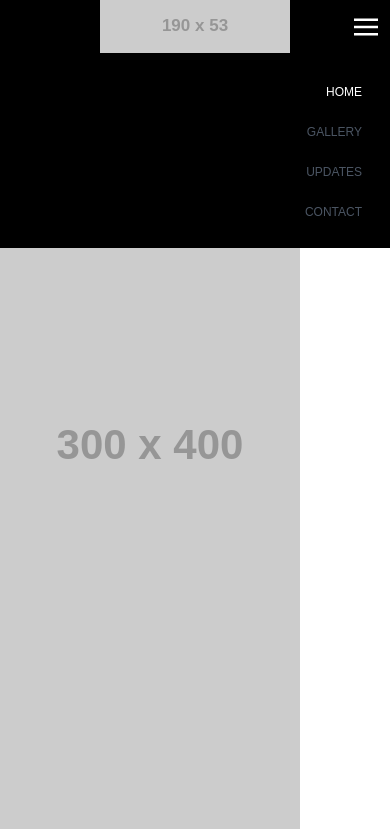
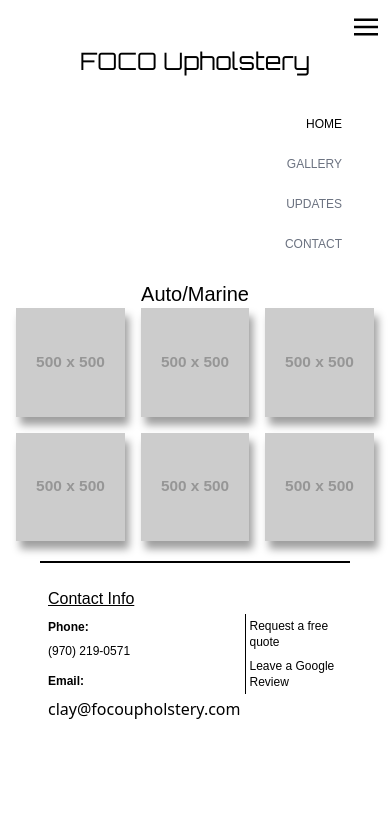
Before and after one commit to pkroberg/nocoupholstery, a website built with Vite: page src/auto-marine.html in a window 390 px wide. Both pictures are taken after a click on the button 366 px from the left and 26 px from the top of the page. Shown: the top 829 px of the page. Built offline with nearby package versions, Linux system fonts and the light colour scheme; placeholder pictures from the web are drawn by us; a web font is replaced by a local one.

Commit message:
Add gallery page links Header tweaks

```diff
--- a/src/auto-marine.html
+++ b/src/auto-marine.html
@@ -2,21 +2,16 @@
 <html lang="en">
   <head>
     <meta charset="UTF-8" />
-    <meta name="viewport" content="width=device-width, initial-scale=1.0" />
     <link rel="stylesheet" href="../tailwind.css" />
     <link rel="stylesheet" href="style.css" />
     <link rel="stylesheet" href="header.css" />
-    <link
-      rel="stylesheet"
-      type="text/css"
-      href="//cdn.jsdelivr.net/npm/slick-carousel@1.8.1/slick/slick.css"
-    />
+    <meta name="viewport" content="width=device-width, initial-scale=1.0" />
     <title>Auto / Marine</title>
   </head>
 
-  <body>
+  <body class="bg-white text-black" onload="getPics()">
     <header
-      class="header bg-black sticky lg:h-53 top-0 lg:px-32 text-xs flex flex-row lg:justify-between justify-end"
+      class="header bg-white sticky lg:h-53 top-0 xl:px-32 px-5 text-xs flex flex-row lg:justify-between justify-end"
     >
       <!-- left side header -->
       <ul id="nav-left" class="hidden lg:flex mt-[20px]">
@@ -29,7 +24,7 @@
           <!-- Dropdown Start -->
           <div
             id="dropdown"
-            class="hidden absolute text-white mt-2 p-2 bg-black"
+            class="hidden absolute text-black mt-2 p-2 bg-white"
           >
             <a href="auto-marine.html" class="hover:underline flex mt-2"
               >Auto/Marine</a
@@ -48,29 +43,25 @@
         </li>
       </ul>
 
-      <!-- logo -->
-      <a
-        class="logo absolute left-1/2 transform -translate-x-1/2"
-        href="index.html"
-      >
-        <img
-          src="https://via.placeholder.com/190x53.38"
-          alt="NOCO Upholstery"
-        />
-      </a>
+      <!-- Logo -->
+      <h1 class="flex lg:pt-0 sm:pt-3 pt-12 lg:items-center whitespace-nowrap">
+        <a
+          class="logo absolute left-1/2 transform -translate-x-1/2 font-Orbitron text-2xl"
+          href="index.html"
+        >
+          FOCO Upholstery
+        </a>
+      </h1>
+      <!-- Logo End -->
 
       <!-- right side header -->
-      <div class="flex space-x-10">
-        <div class="hover:underline mt-1.5 hidden lg:flex">
-          <a href="/"
-            ><button class="bn632-hover bn21 py-3 px-10">CONTACT</button></a
-          >
-          <ul id="contactOptions"></ul>
-        </div>
+      <div class="flex space-x-10 items-center">
+        <a href="contact.html" class="link hidden lg:flex">TESTIMONIALS</a>
+        <a href="contact.html" class="link hidden lg:flex">CONTACT</a>
         <!-- Instagram Link -->
         <ul>
           <li class="item hidden lg:flex">
-            <a href="https://www.instagram.com/focoupholstery/">
+            <a href="https://www.instagram.com/focoupholstery/" target="_blank">
               <i class="fa-brands fa-instagram icon"
                 ><svg
                   xmlns="http://www.w3.org/2000/svg"
@@ -90,10 +81,10 @@
       </div>
 
       <!-- Hamburger Menu -->
-      <div class="lg:hidden h-53">
+      <div class="lg:hidden h-[90px] sm:h-53">
         <button
           id="nav-toggle"
-          class="absolute right-0 top-0 flex items-center px-3 border h-53 text-white border-white hover:text-white hover:border-white"
+          class="absolute right-0 top-0 flex items-center px-3 border h-53 text-black border-white hover:text-black hover:border-white"
         >
           <svg
             class="fill-current h-6 w-6"
@@ -106,54 +97,119 @@
         </button>
       </div>
 
-      <div class="w-full flex-grow hidden pt-16 lg:pt-0" id="nav-content">
+      <div
+        class="w-full flex-grow hidden pt-24 sm:pt-12 lg:pt-0"
+        id="nav-content"
+      >
         <ul class="list-reset lg:flex justify-end flex-1 mb-5">
           <li class="mr-3">
             <a
-              class="pb-2 pt-5 px-4 mb-2 text-white no-underline flex justify-end"
+              class="pb-2 pt-5 px-4 mb-2 text-black no-underline flex justify-end"
               href="index.html"
               >HOME</a
             >
           </li>
           <li class="mr-3 mb-2 flex justify-end">
             <a
-              class="inline-block text-gray-600 no-underline hover:text-gray-200 hover:text-underline py-2 px-4"
+              class="inline-block text-gray-500 no-underline hover:text-gray-200 hover:text-underline py-2 px-4"
               href="gallery.html"
               >GALLERY</a
             >
           </li>
           <li class="mr-3 mb-2 flex justify-end">
             <a
-              class="inline-block text-gray-600 no-underline hover:text-gray-200 hover:text-underline py-2 px-4"
+              class="inline-block text-gray-500 no-underline hover:text-gray-200 hover:text-underline py-2 px-4"
               href="updates.html"
               >UPDATES</a
             >
           </li>
           <li class="mr-3 flex justify-end">
             <a
-              class="inline-block text-gray-600 no-underline hover:text-gray-200 hover:text-underline py-2 px-4"
-              href="#"
+              class="inline-block text-gray-500 no-underline hover:text-gray-200 hover:text-underline py-2 px-4"
+              href="contact.html"
               >CONTACT</a
             >
           </li>
         </ul>
       </div>
     </header>
+    <div
+      class="my-0 sm:mx-24 sm:mt-16 sm:mb-8 mx-4 flex justify-center text-xl"
+    >
+      <div>Auto/Marine</div>
+    </div>
+    <div
+      class="gallery sm:mb-32 my-0 sm:mx-24 mx-4 grid grid-cols-3 gap-x-4 sm:gap-y-24 gap-y-4 justify-items-center"
+    >
+      <img
+        class="shadow-[4.0px_8.0px_8.0px_rgba(0,0,0,0.38)] hover:scale-105 hover:cursor-pointer transition duration-300 ease-in-out"
+        src="https://via.placeholder.com/500x500"
+      />
 
-    <img src="https://via.placeholder.com/300x400" />
-    <img src="https://via.placeholder.com/300x400" />
-    <img src="https://via.placeholder.com/300x400" />
-    <img src="https://via.placeholder.com/300x400" />
+      <img
+        class="shadow-[4.0px_8.0px_8.0px_rgba(0,0,0,0.38)] hover:scale-105 hover:cursor-pointer transition duration-300 ease-in-out"
+        src="https://via.placeholder.com/500x500"
+      />
 
-    <!-- contact, Phone and Email -->
+      <img
+        class="shadow-[4.0px_8.0px_8.0px_rgba(0,0,0,0.38)] hover:scale-105 hover:cursor-pointer transition duration-300 ease-in-out"
+        src="https://via.placeholder.com/500x500"
+      />
+      <img
+        class="shadow-[4.0px_8.0px_8.0px_rgba(0,0,0,0.38)] hover:scale-105 hover:cursor-pointer transition duration-300 ease-in-out"
+        src="https://via.placeholder.com/500x500"
+      />
 
-    <div>
-      <div>Get In Touch</div>
-      <ul id="contactOptions">
-        <li><a href="phone">970-999-9999</a></li>
-        <li><a href="email">clay@gmail.com</a></li>
-      </ul>
+      <img
+        class="shadow-[4.0px_8.0px_8.0px_rgba(0,0,0,0.38)] hover:scale-105 hover:cursor-pointer transition duration-300 ease-in-out"
+        src="https://via.placeholder.com/500x500"
+      />
+
+      <img
+        class="shadow-[4.0px_8.0px_8.0px_rgba(0,0,0,0.38)] hover:scale-105 hover:cursor-pointer transition duration-300 ease-in-out"
+        src="https://via.placeholder.com/500x500"
+      />
     </div>
+    <!-- Full Page Img -->
+    <div id="fullpage" onclick="this.style.display='none';"></div>
+
+    <!-- Footer -->
+    <footer
+      class="mt-5 xl:mx-40 mx-10 pt-5 pb-10 xl:px-20 px-1 border-t-2 border-black text-md text-xs"
+    >
+      <div
+        class="footer-container flex items-center justify-between text-xs lg:h-53 top-0 flex-row lg:justify-between"
+      >
+        <div class="contact-info">
+          <p class="p-1 underline text-base">Contact Info</p>
+          <div class="sm:flex">
+            <p class="p-1 font-bold">Phone:</p>
+            <p class="p-1">(970) 219-0571</p>
+          </div>
+          <div class="sm:flex">
+            <p class="p-1 font-bold pt-2.5">Email:</p>
+            <p class="p-1 font-sans text-base">clay@focoupholstery.com</p>
+          </div>
+        </div>
+
+        <div
+          class="quick-links flex flex-col border-l sm:border-none border-black border-0"
+        >
+          <a href="contact.html" class="p-1 hover:underline"
+            >Request a free quote</a
+          >
+          <a
+            href="https://g.page/r/CY174FU9hK2kEB0/review"
+            target="_blank"
+            rel="noopener noreferrer"
+            class="p-1 hover:underline"
+            >Leave a Google Review</a
+          >
+        </div>
+      </div>
+    </footer>
+
+    <!-- Footer End -->
 
     <script type="module" src="main.js"></script>
   </body>
--- a/src/style.css
+++ b/src/style.css
@@ -226,4 +226,5 @@ button {
   background-repeat: no-repeat no-repeat;
   background-position: center center;
   background-color: black;
+  cursor: pointer;
 }
```
Also changed, not shown: src/gallery.html (+43 -10 lines), src/index.html (+9 -31 lines), tailwind.css.
